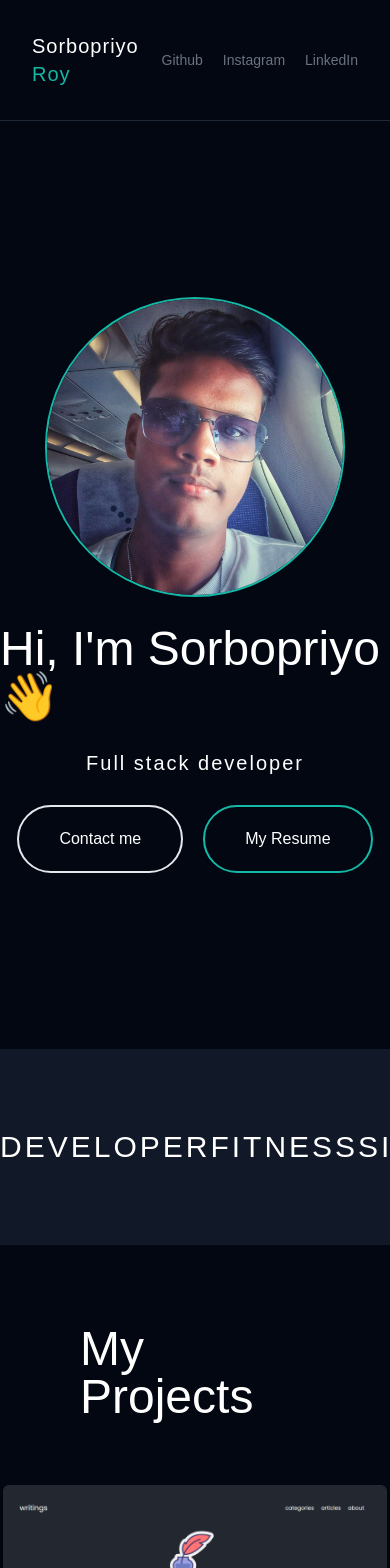
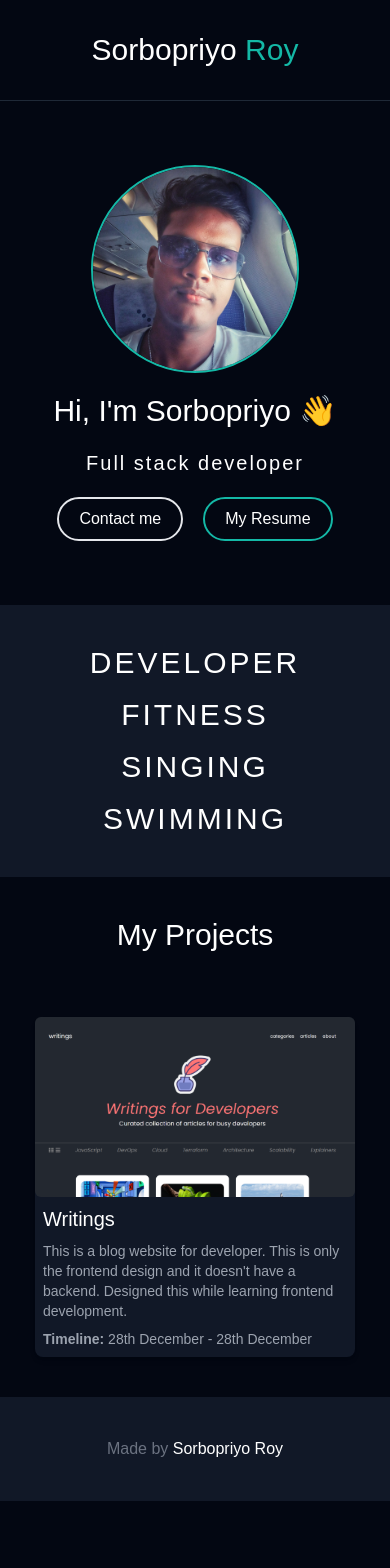
Before and after one commit to SobujRoySunday/portfolio, a Next.js app: page / in a window 390 px wide. Shown: the top 1568 px of the page. After the commit the page ends 1501 px from the top, so only its background shows below. Built offline with nearby package versions, Linux system fonts and the light colour scheme.

Commit message:
It is responsive now

```diff
--- a/src/app/Project.tsx
+++ b/src/app/Project.tsx
@@ -10,7 +10,7 @@ const Project = ({ params }: {
   }
 }) => {
   return (
-    <Link href={params.image} className="flex flex-col w-96 bg-gray-900 rounded-lg shadow-md text-white" target="_blank">
+    <Link href={params.image} className="flex flex-col w-80 bg-gray-900 rounded-lg shadow-md text-white" target="_blank">
       <Image src='/placeholder.png' alt={params.name} width={960} height={540} className="rounded-md" />
       <div className="flex flex-col m-2 gap-2">
         <h2>{params.name}</h2>
--- /dev/null
+++ b/src/app/components/Hero.tsx
@@ -0,0 +1,19 @@
+import Link from 'next/link'
+import Image from 'next/image'
+import React from 'react'
+
+const Hero = () => {
+  return (
+    <section className="flex flex-col justify-center items-center text-center py-16 lg:py-44 gap-5">
+      <Image src='/dp.png' alt="profile picture" width={300} height={300} className="rounded-full border-2 border-teal-500 w-52 lg:w-72" />
+      <h1>Hi, I&apos;m Sorbopriyo 👋</h1>
+      <h2 className="font-medium tracking-widest">Full stack developer</h2>
+      <div className="flex justify-center items-center gap-5">
+        <Link href='mailto:sorbopriyo@gmail.com' className="py-2 px-5 border-2 rounded-full hover:bg-white hover:text-gray-950 transition-all">Contact me</Link>
+        <Link href='/resume.pdf' className="py-2 px-5 border-2 rounded-full border-teal-500 hover:bg-teal-500 hover:text-gray-950 transition-all" target="_blank">My Resume</Link>
+      </div>
+    </section>
+  )
+}
+
+export default Hero
--- /dev/null
+++ b/src/app/components/Navbar.tsx
@@ -0,0 +1,16 @@
+import Link from "next/link"
+
+const Navbar = () => {
+  return (
+    <nav className="flex flex-row items-center justify-center lg:justify-between w-screen p-8 border-b-[1px] border-gray-800">
+      <h1>Sorbopriyo <span className="text-teal-500">Roy</span></h1>
+      <div className="flex flex-row items-center justify-center gap-5 text-sm text-gray-500">
+        <Link className="hover:text-gray-300 transition-colors lg:block hidden" href='https://github.com/SobujRoySunday'>Github</Link>
+        <Link className="hover:text-gray-300 transition-colors lg:block hidden" href='https://www.instagram.com/i.am.sobuj/'>Instagram</Link>
+        <Link className="hover:text-gray-300 transition-colors lg:block hidden" href='https://www.linkedin.com/in/sorbopriyo/'>LinkedIn</Link>
+      </div>
+    </nav>
+  )
+}
+
+export default Navbar
--- /dev/null
+++ b/src/app/components/SkillSets.tsx
@@ -0,0 +1,14 @@
+import React from 'react'
+
+const SkillSets = () => {
+  return (
+    <section className="flex flex-col text-3xl font-extralight items-center w-screen tracking-widest py-10 gap-4 bg-gray-900">
+      <p className='hover:text-teal-400 transition-all'>DEVELOPER</p>
+      <p className='hover:text-teal-400 transition-all'>FITNESS</p>
+      <p className='hover:text-teal-400 transition-all'>SINGING</p>
+      <p className='hover:text-teal-400 transition-all'>SWIMMING</p>
+    </section>
+  )
+}
+
+export default SkillSets
--- a/src/app/globals.css
+++ b/src/app/globals.css
@@ -10,9 +10,9 @@ body {
 }
 
 h1 {
-  @apply text-5xl;
+  @apply text-3xl;
 }
 
 h2 {
-  @apply text-xl font-medium tracking-wider;
+  @apply text-xl;
 }
--- a/src/app/page.tsx
+++ b/src/app/page.tsx
@@ -1,36 +1,17 @@
-import Image from "next/image";
-import Link from "next/link";
 import Project from "./Project";
+import Navbar from "./components/Navbar";
+import Hero from "./components/Hero";
+import SkillSets from "./components/SkillSets";
 
 export default function Home() {
   return (
     <main className="flex flex-col items-center justify-between overflow-hidden">
-      <nav className="flex flex-row items-center justify-between w-screen p-8 border-b-[1px] border-gray-800">
-        <h2>Sorbopriyo <span className="text-teal-500">Roy</span></h2>
-        <div className="flex flex-row items-center justify-center gap-5 text-sm text-gray-500">
-          <Link className="hover:text-gray-300 transition-colors" href='https://github.com/SobujRoySunday'>Github</Link>
-          <Link className="hover:text-gray-300 transition-colors" href='https://www.instagram.com/i.am.sobuj/'>Instagram</Link>
-          <Link className="hover:text-gray-300 transition-colors" href='https://www.linkedin.com/in/sorbopriyo/'>LinkedIn</Link>
-        </div>
-      </nav>
-      <section className="flex flex-col justify-center items-center py-44 gap-7">
-        <Image src='/dp.png' alt="profile picture" width={300} height={300} className="rounded-full border-2 border-teal-500" />
-        <h1>Hi, I&apos;m Sorbopriyo 👋</h1>
-        <h2 className="font-medium tracking-widest">Full stack developer</h2>
-        <div className="flex justify-center items-center gap-5">
-          <Link href='mailto:sorbopriyo@gmail.com' className="py-5 px-10 border-2 rounded-full hover:bg-white hover:text-gray-950 transition-all">Contact me</Link>
-          <Link href='/resume.pdf' className="py-5 px-10 border-2 rounded-full border-teal-500 hover:bg-teal-500 hover:text-gray-950 transition-all" target="_blank">My Resume</Link>
-        </div>
-      </section>
-      <section className="flex text-3xl font-extralight justify-evenly w-screen tracking-widest py-20 bg-gray-900">
-        <p>DEVELOPER</p>
-        <p>FITNESS</p>
-        <p>SINGING</p>
-        <p>SWIMMING</p>
-      </section>
-      <section className="flex flex-col gap-16 p-20 w-screen justify-center items-center">
+      <Navbar />
+      <Hero />
+      <SkillSets />
+      <section className="flex flex-col gap-16 p-10 w-screen justify-center items-center">
         <h1>My Projects</h1>
-        <div className="flex flex-wrap gap-10 justify-center items-center">
+        <div className="flex flex-wrap gap-5 justify-center items-center">
           <Project params={{
             image: 'https://sobujroysunday.github.io/writings/',
             name: "Writings",
```
